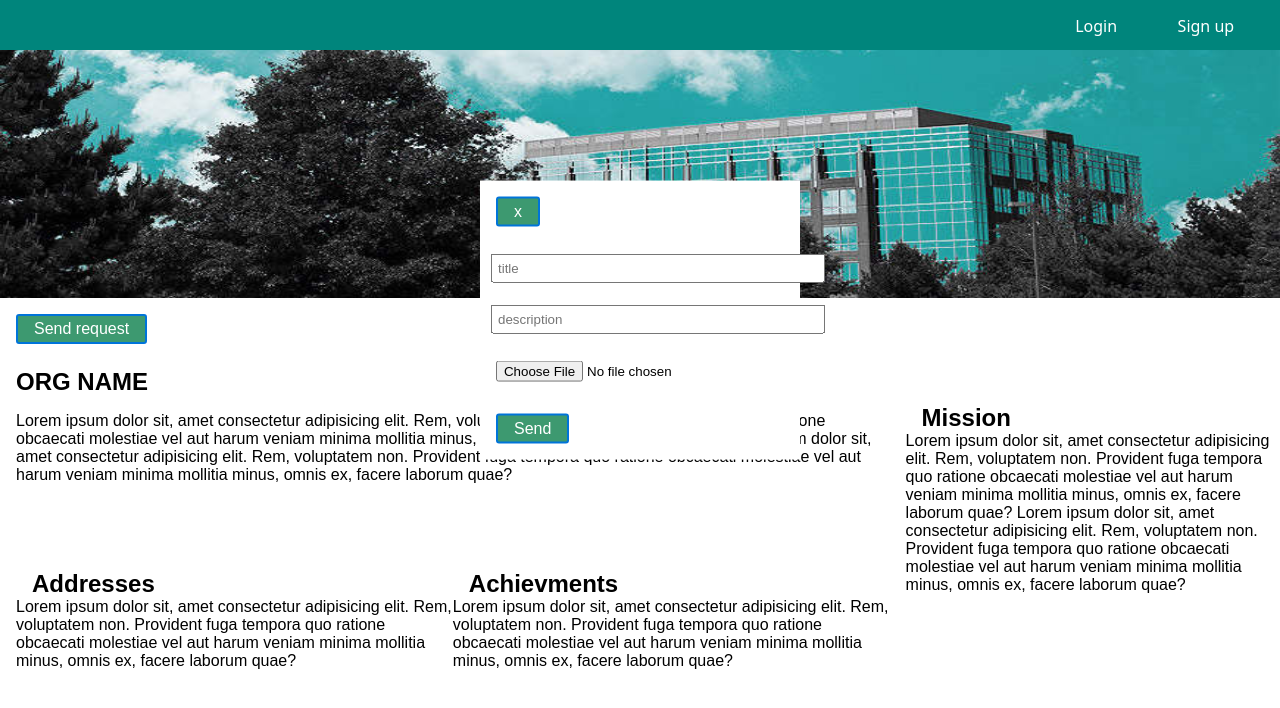
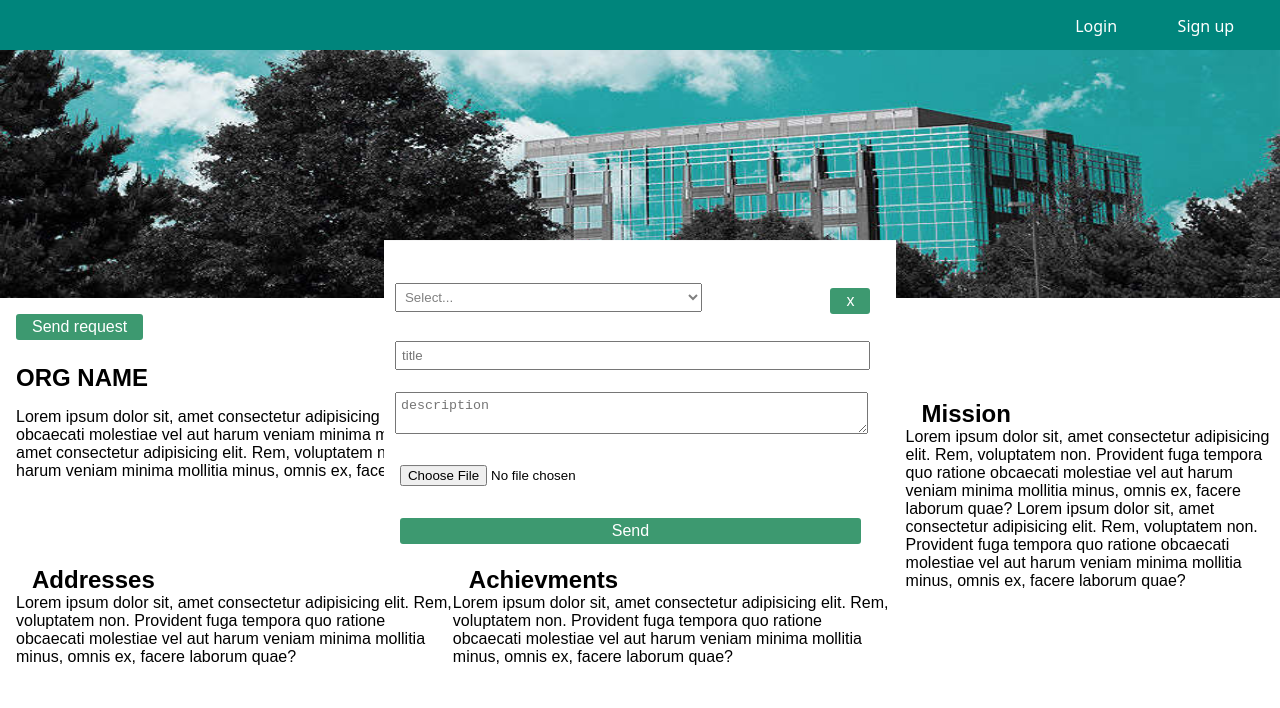
Before and after one commit to bassamhamdar/goHelp-frontEnd-, a React (Create React App) app in the folder front/: page /user/org/profile/1 in a window 1280 px wide. Both pictures are taken after a click on the button "Send request". Shown: the top 708 px of the page. Built offline with nearby package versions, Linux system fonts and the light colour scheme; no server answers.

Commit message:
request is stored in DB

```diff
--- a/front/package.json
+++ b/front/package.json
@@ -15,6 +15,7 @@
     "react-redux": "^7.2.6",
     "react-router-dom": "^5.3.0",
     "react-scripts": "4.0.3",
+    "react-toastify": "^8.1.0",
     "redux": "^4.1.2",
     "redux-thunk": "^2.4.1",
     "styled-components": "^5.3.3",
--- a/front/src/components/Message.js
+++ b/front/src/components/Message.js
@@ -1,16 +1,65 @@
 import React from "react";
 import { SendReq } from "../redux/actions/user/userActions";
-import { Button, Input, LoginForm } from "../style/login";
+import { Form, Input, Button, TextArea, Error, Select } from "../style/message";
+import { useForm } from "react-hook-form";
+import { yupResolver } from "@hookform/resolvers/yup";
+import * as yup from "yup";
+import { ToastContainer, toast } from "react-toastify";
+import "react-toastify/dist/ReactToastify.css";
+export const Message = ({ setVisible, org_id }) => {
+  const schema = yup.object().shape({
+    title: yup.string().required(),
+    description: yup.string().required(),
+  });
 
-export const Message = ({ setVisible }) => {
-  SendReq();
+  const {
+    register,
+    handleSubmit,
+    formState: { errors },
+    reset,
+  } = useForm({ resolver: yupResolver(schema) });
+  const onSubmit = (data) => {
+    const message = {
+      user_id: data.user_id,
+      org_id: data.org_id,
+      isDonation: data.isDonation,
+      title: data.title,
+      description: data.description,
+      image: data.image[0].name,
+    };
+    SendReq(message);
+  };
+
   return (
-    <LoginForm style={{ backgroundColor: "white" }}>
-      <Button onClick={() => setVisible(false)}>x</Button>
-      <Input placeholder="title" />
-      <Input placeholder="description" />
-      <Input placeholder="image" type="file" />
-      <Button>Send</Button>
-    </LoginForm>
+    <Form
+      style={{ backgroundColor: "white" }}
+      onSubmit={handleSubmit(onSubmit)}
+    >
+      {console.log("org id", org_id)}
+      <Error>{errors.title?.message}</Error>
+      <Error>{errors.description?.message}</Error>
+
+      <Button
+        onClick={() => setVisible(false)}
+        style={{ float: "right", marginRight: "5%" }}
+      >
+        x
+      </Button>
+      <Select {...register("isDonation")}>
+        <option value="">Select...</option>
+        <option value="0">help request</option>
+        <option value="1">donation request</option>
+      </Select>
+      <Input type="hidden" value="1" {...register("user_id")} />
+      <Input type="hidden" value={org_id} {...register("org_id")} />
+
+      <Input placeholder="title" {...register("title")} />
+      <TextArea placeholder="description" {...register("description")} />
+      <Input placeholder="image" type="file" {...register("image")} />
+      <Button style={{ width: "90%" }} type="submit">
+        Send
+      </Button>
+      <ToastContainer />
+    </Form>
   );
 };
--- a/front/src/pages/user/Organization.js
+++ b/front/src/pages/user/Organization.js
@@ -26,8 +26,10 @@ export const Organization = () => {
     <OrgProfile>
       {console.log("org profile", org)}
       <Photo></Photo>
-      <Button onClick={() => setVisible(true)}>Send request</Button>
-      {visible ? <Message setVisible={setVisible} /> : null}
+      <Button onClick={() => setVisible(true)} style={{ border: "none" }}>
+        Send request
+      </Button>
+      {visible ? <Message setVisible={setVisible} org_id={param.id} /> : null}
       <H1>ORG NAME</H1>
       <Flex>
         <Left>
--- a/front/src/redux/actions/user/userActions.js
+++ b/front/src/redux/actions/user/userActions.js
@@ -1,5 +1,7 @@
 import { ActionTypes } from "../../constants/action-types";
 import userApi from "../../../api/user/userApi";
+import { ToastContainer, toast } from "react-toastify";
+
 export const RegisterUser = async (data) => {
   const response = await userApi.post(`/register`, data);
   data = response.data;
@@ -48,7 +50,12 @@ export const FetchOneOrg = (id) => async (dispatch) => {
   });
 };
 
-export const SendReq = async (data) => {
-  const response = await userApi.post(`/request`, data);
-  console.log("req", response.data);
+export const SendReq = async (message) => {
+  const response = await userApi.post(`/request`, message);
+  const data = response.data;
+  if (data.success) {
+    toast("Your request has been sent!");
+  } else {
+    toast("Error!");
+  }
 };
--- /dev/null
+++ b/front/src/style/message/index.js
@@ -0,0 +1,41 @@
+import styled from "styled-components";
+
+export const Form = styled.form`
+  left: 50%;
+  top: 50%;
+  position: absolute;
+  transform: translate(-50%, -50%);
+  width: 40%;
+`;
+export const Input = styled.input`
+  width: 90%;
+  padding: 0.3rem;
+  margin: 0.7rem;
+`;
+export const Select = styled.select`
+  width: 60%;
+  color: gray;
+  padding: 0.3rem;
+  margin: 0.7rem;
+`;
+export const TextArea = styled.textarea`
+  width: 90%;
+  padding: 0.3rem;
+  margin: 0.7rem;
+`;
+export const Button = styled.button`
+  background: ${(props) => (props.login ? "#39CCCC" : "#3D9970")};
+  color: white;
+  font-size: 1em;
+  margin: 1em;
+  padding: 0.25em 1em;
+  border-radius: 3px;
+  cursor: pointer;
+  border: none;
+`;
+export const Error = styled.p`
+  color: tomato;
+  width: 100%;
+  text-align: center;
+  padding-top: 1rem;
+`;
```
Also changed, not shown: 1 other file (tests, documents, lock files or other folders).
